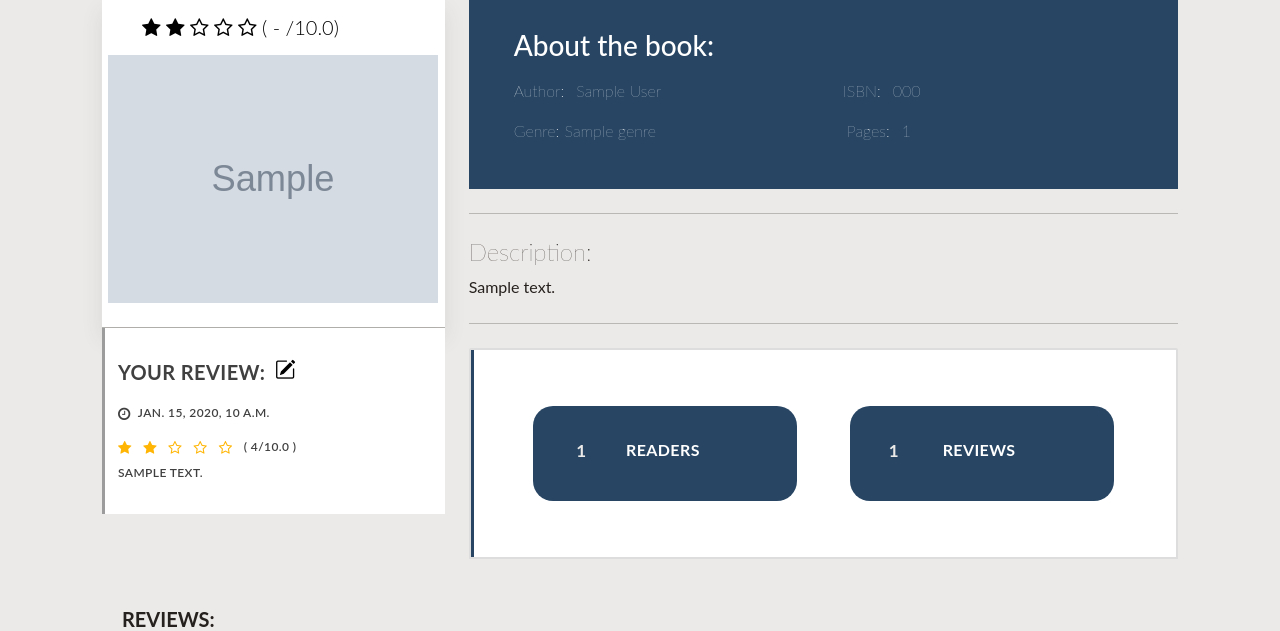
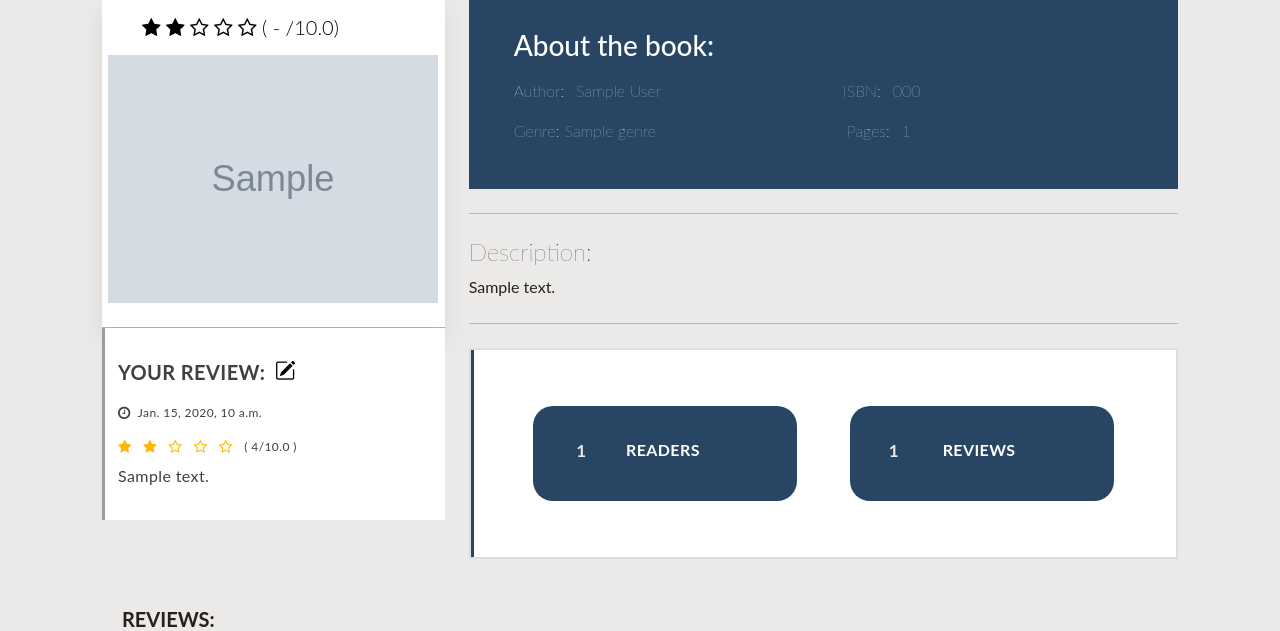
Before and after one commit to rahafv/The-Ordinaries, a Django app: template bookclub/templates/book_details.html in a window 1280 px wide. Shown: the part 160-791 px from the top of the page. Run offline with Django 3.2, Linux system fonts and the light colour scheme; the template is opened without the code that fills it: most values are stand-ins (such as "Sample title", 1, 10 or a date in 2020); grey boxes marked "Sample" are stand-in pictures; some libraries are stand-ins or nearby versions.

Commit message:
Change book details user review font size and weight

```diff
--- a/bookclub/templates/book_details.html
+++ b/bookclub/templates/book_details.html
@@ -66,14 +66,14 @@
                     </form>
                   </div>
                   {%else%}
-                  <div class="list-group-item button">
+                  <div class="list-group-item button" style="font-weight: 400;text-transform:none;">
                     <div class='reviews-heading mt-3'>
                       <div class = "name-and-edit mb-2">
                         <h5 class= "text-uppercase font-weight-bold">Your Review:</h5>
                         &emsp;
-                        <a href= '{% url 'edit_review' review_id=rating.id %}' class="edit-pencil text-black bi-pencil-square  mb-2 pb-1" style = "font-size:1.3rem"> </a>
+                        <a href= '{% url 'edit_review' review_id=rating.id %}' class="edit-pencil text-black bi-pencil-square  mb-2" style = "font-size:1.3rem"> </a>
                       </div>
-                      <p class="review-info-alternate-heading mt-1">
+                      <p class="review-info-alternate-heading mt-1" >
                         <i class= "fa fa-clock mr-1"> </i> {{rating.created_at}}
                       </p>
                       <div class="rating-star">
@@ -88,7 +88,7 @@
                       </div>
                     </div>
                     <div class= "review-body mt-2">
-                      <p>{{rating.review}}</p>
+                      <p style="font-size:16px;">{{rating.review}}</p>
                     </div>
                   </div>
                   {% endif %}
```
